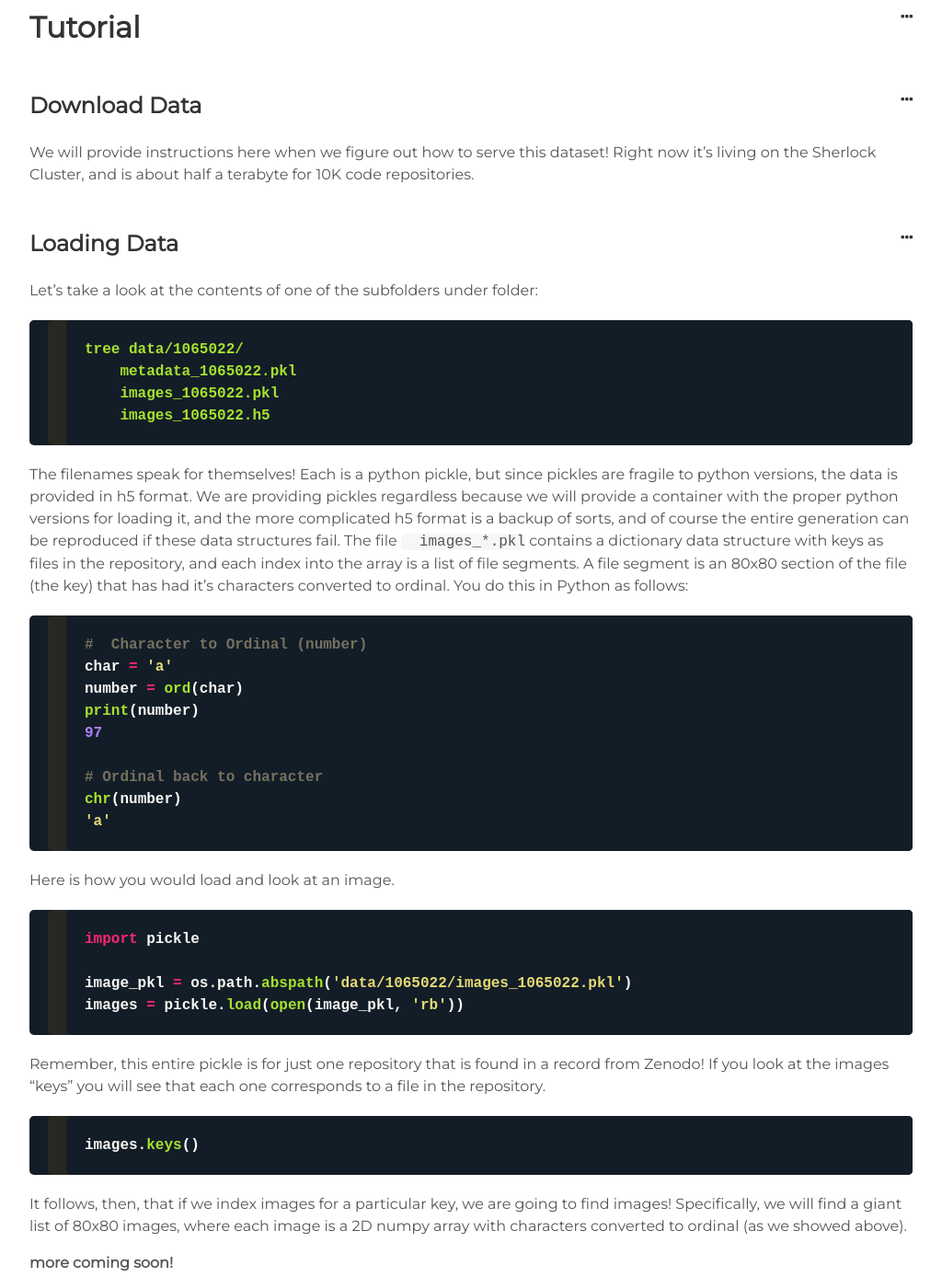
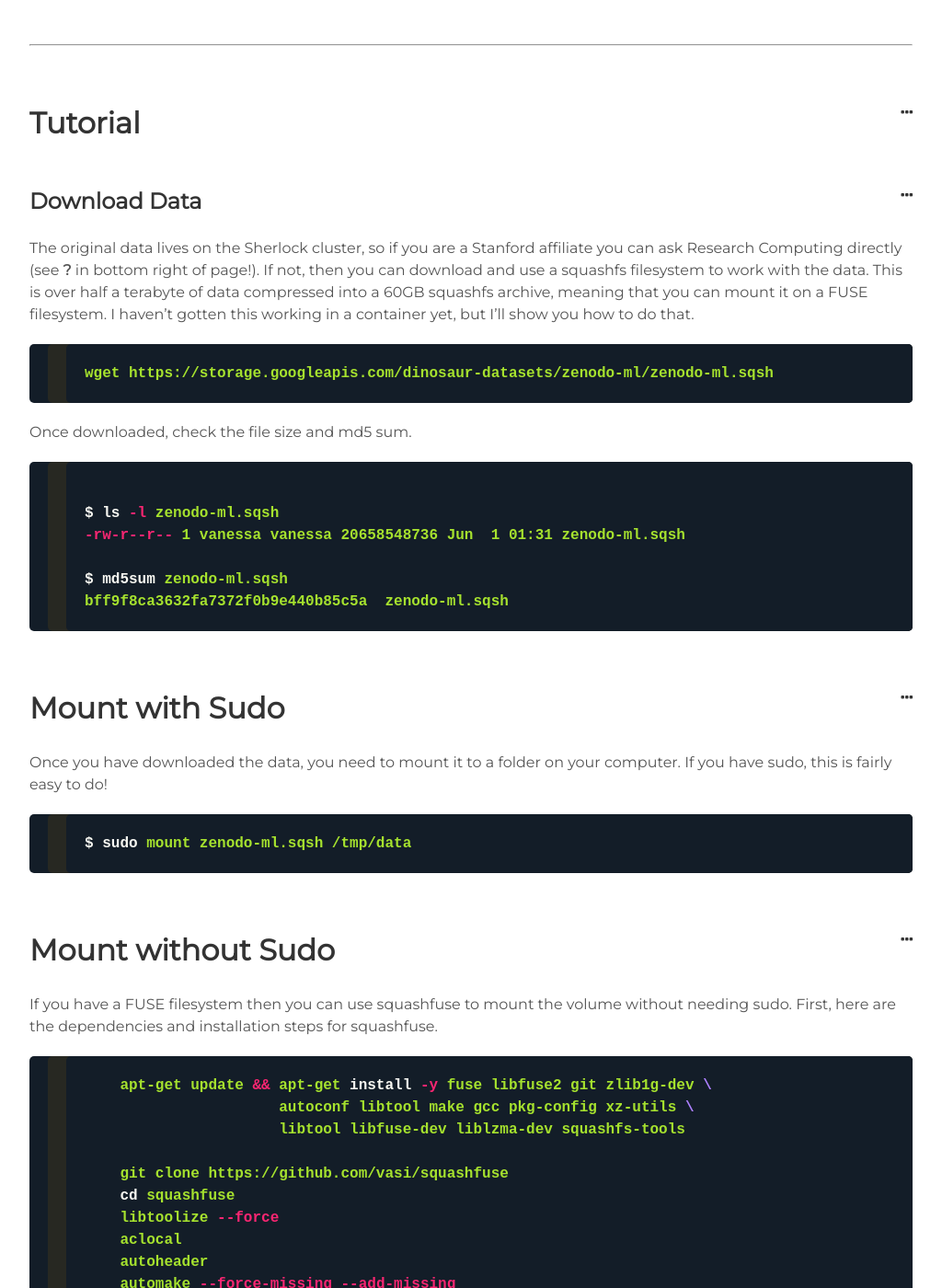
Before and after one commit to vsoch/datasets, a Jekyll site: the page built from _posts/software/2018-05-31-zenodo.md, in a window 1280 px wide and 1400 px high, scrolled down 2476 px. Shown: the whole window at 92% size, without its empty margins (128-1152 px from the left). Built offline with Jekyll 4.4.1, drawn with Linux system fonts in a browser that asks for light colours; some of the changed text lies outside the part shown.

Commit message:
adding widget

````diff
--- a/_layouts/base.html
+++ b/_layouts/base.html
@@ -9,7 +9,8 @@ layout: default
 {% include datasets.html %}
 </section>
 {{ content }}
-
+<script type="text/javascript" src="https://cdnjs.cloudflare.com/ajax/libs/jquery/3.1.1/jquery.min.js"></script>
+{% include widget.html %}
 <script src="//cdn.jsdelivr.net/particles.js/2.0.0/particles.min.js"></script>
 <script src="{{ "/assets/js/sweet-scroll.min.js" | prepend: site.baseurl }}"></script>
 <script src="{{ "/assets/js/main.js" | prepend: site.baseurl }}"></script>
--- a/_posts/software/2018-05-31-zenodo.md
+++ b/_posts/software/2018-05-31-zenodo.md
@@ -77,10 +77,77 @@ The dataset was generated by querying the Zenodo API for records, downloading th
 ## Tutorial
 
 ### Download Data
-We will provide instructions here when we figure out how to serve this dataset! Right now it's living on the Sherlock Cluster, and is about half a terabyte for 10K code repositories.
+The original data lives on the Sherlock cluster, so if you are a Stanford affiliate you can ask Research Computing directly (see <strong color="green">?</strong> in bottom right of page!). If not, then you can download and use a squashfs filesystem to work with the data. This is over half a terabyte of data compressed into a 60GB squashfs archive, meaning that you can mount it on a FUSE filesystem. I haven't gotten this working in a container yet, but I'll show you how to do that.
+
+```bash
+wget https://storage.googleapis.com/dinosaur-datasets/zenodo-ml/zenodo-ml.sqsh
+```
+
+Once downloaded, check the file size and md5 sum.
+
+```bash
+
+$ ls -l zenodo-ml.sqsh
+-rw-r--r-- 1 vanessa vanessa 20658548736 Jun  1 01:31 zenodo-ml.sqsh
+
+$ md5sum zenodo-ml.sqsh
+bff9f8ca3632fa7372f0b9e440b85c5a  zenodo-ml.sqsh
+```
+
+## Mount with Sudo
+
+Once you have downloaded the data, you need to mount it to a folder on your computer. If you have
+sudo, this is fairly easy to do!
+
+```bash
+$ sudo mount zenodo-ml.sqsh /tmp/data
+```
+
+## Mount without Sudo
+
+If you have a FUSE filesystem then you can use squashfuse to mount the volume without needing sudo.
+First, here are the dependencies and installation steps for squashfuse.
+
+```bash
+    apt-get update && apt-get install -y fuse libfuse2 git zlib1g-dev \
+                      autoconf libtool make gcc pkg-config xz-utils \
+                      libtool libfuse-dev liblzma-dev squashfs-tools
+
+    git clone https://github.com/vasi/squashfuse
+    cd squashfuse
+    libtoolize --force
+    aclocal
+    autoheader
+    automake --force-missing --add-missing
+    autoconf
+    ./configure --with-xz=/usr/lib/ --prefix=/usr/local
+    make
+    make install
+```
+
+Note that you don't _have_ to do the make install, you can run it from the folder that you make
+it in. Once you have it installed, then issue a similar command as before, but with the squashfuse
+executable instead.
+
+
+```bash
+$ squashfuse zenodo-ml.sqsh /tmp/data
+```
+
+## Unmount without Sudo
+You can unmount each of the above either using `umount` or `fusermount -u.`
+
+```bash
+$ fusermount -u /tmp/data
+```
+```bash
+sudo umount /tmp/data
+```
+
+This isn't a completely reproducible way to share the data, and it certainly will take some time to download. We will update the instructions here when we figure out how to serve this dataset more efficiently. This is about half a terabyte for 10K code repositories, so it's non-trivial.
 
 ### Loading Data
-Let's take a look at the contents of one of the subfolders under folder:
+Once the filesystem is mounted, you can explore it like a traditional filesystem. Let's take a look at the contents of one of the subfolders under folder:
 
 ```bash
 tree data/1065022/
--- a/assets/js/main.js
+++ b/assets/js/main.js
@@ -1 +1,3 @@
 document.addEventListener("DOMContentLoaded",function(){new SweetScroll({});particlesJS("particles-js",{particles:{number:{value:30,density:{enable:!0,value_area:800}},color:{value:"#ffffff"},shape:{type:"image",stroke:{width:0,color:"#000000"},polygon:{nb_sides:5},image:{src: "/datasets/assets/img/avocado2.png", width:500,height: 500}},opacity:{value:.5,random:!1,anim:{enable:!1,speed:1,opacity_min:.1,sync:!1}},size:{value:30,random:!0,anim:{enable:!1,speed:19.18081918081918,size_min:.1,sync:!1}},line_linked:{enable:!0,distance:150,color:"#ffffff",opacity:.4,width:1},move:{enable:!0,speed:4,direction:"none",random:!0,straight:!1,out_mode:"out",bounce:!1,attract:{enable:!1,rotateX:600,rotateY:1200}},nb:80},interactivity:{detect_on:"window",events:{onhover:{enable:!1,mode:"grab"},onclick:{enable:!0,mode:"push"},resize:!0},modes:{grab:{distance:400,line_linked:{opacity:1}},bubble:{distance:400,size:40,duration:2,opacity:8,speed:3},repulse:{distance:200,duration:.4},push:{particles_nb:4},remove:{particles_nb:2}}},retina_detect:!0})},!1);
+
+document.getElementsByClassName("pane-title")[0].innerText ='Ask about / request a dinosaur dataset!';
````
Also changed, not shown: _includes/widget.html (added, +48 -0 lines).
